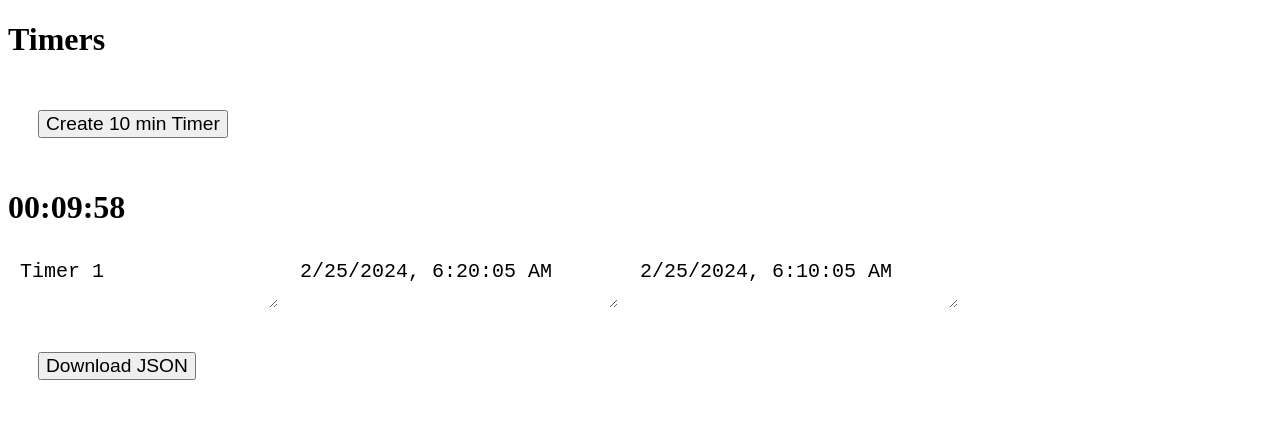
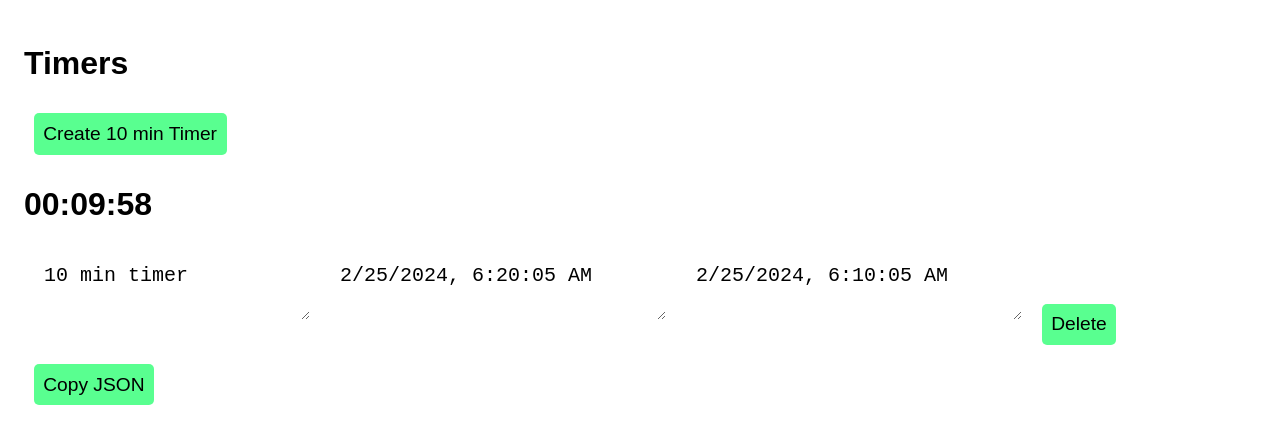
Before and after one commit to pranitsh/timer, a plain HTML site: page index.html in a window 1280 px wide. Both pictures are taken after a click on the button "Create 10 min Timer". Drawn offline with Linux system fonts and the light colour scheme.

Commit message:
feat: better design and delete button

```diff
--- a/index.html
+++ b/index.html
@@ -1,4 +1,5 @@
 <!DOCTYPE html>
+<!--Copyright (c) Pranit Shah 2023 - All rights reserved.-->
 <html lang="en">
 
 <head>
@@ -16,8 +17,8 @@
     <button id='create' onclick="addData()">
         Create 10 min Timer</button>
     <div id="timerDiv"></div>
-    <button id='create' onclick="navigator.clipboard.writeText(JSON.stringify(timerArray));">
-        Download JSON</button>
+    <button id='create' onclick="navigator.clipboard.writeText(JSON.stringify(timerArray, null, '\n\t'));">
+        Copy JSON</button>
     <script>
         // Modified from https://stackoverflow.com/a/23395136
         // Relicensed under https://creativecommons.org/licenses/by-sa/4.0/
@@ -29,6 +30,7 @@
     </script>
     <script>
         const timerDiv = document.getElementById('timerDiv');
+        let timerArray = [];
 
         function createTimer(item) {
             const elementDiv = document.createElement('div');
@@ -41,7 +43,11 @@
             startTime.cols = endTime.cols = 25;
             const name = document.createElement('textarea');
             name.value = item.name;
-            setTimeout(() => setInterval((timeLeft, startTime, endTime) => {
+            const deleteButton = document.createElement('button');
+            deleteButton.innerHTML = "Delete";
+            let intervalId = null;
+            setTimeout(() => {
+                intervalId = setInterval((timeLeft, startTime, endTime) => {
                     timeLeft.innerHTML = new Date(item.end - Date.now()).toISOString().split(/[T.]/)[1];
                     if ((item.end - Date.now()) < 0) {
                         document.title = '🔴🔴🔴🔴🔴';
@@ -49,7 +55,8 @@
                     } else if (item.number == 0) {
                         document.title = new Date(item.end - Date.now()).toISOString().split(/[T\.]/)[1];
                     }
-            }, 1000, timeLeft, startTime, endTime), Math.ceil(Date.now() / 1000) * 1000 - Date.now());
+                }, 1000, timeLeft, startTime, endTime);
+            }, Math.ceil(Date.now() / 1000) * 1000 - Date.now());
             endTime.onchange = (event) => {
                 item.end = !isNaN(new Date(event.target.value)) ? new Date(event.target.value) : item.end;
                 endTime.value = item.end.toLocaleString();
@@ -58,35 +65,57 @@
                 item.start = !isNaN(new Date(event.target.value)) ? new Date(event.target.value) : item.start;
                 startTime.value = item.start.toLocaleString();
             };
+            deleteButton.onclick = (event) => {
+                clearInterval(intervalId);
+                const index = timerArray.indexOf(item);
+                if (index !== -1) {
+                    timerArray.splice(index, 1);
+                }
+                const toRemove = document.getElementById(`timer${item.number}`);
+                toRemove.remove();
+            }
             name.onchange = (event) => {
                 item.name = event.target.value;
                 name.value = item.name;
             };
-            elementDiv.append(timeLeft, name, endTime, startTime);
-            timerDiv.append(elementDiv);
+            elementDiv.id = `timer${item.number}`;
+            elementDiv.append(timeLeft, name, endTime, startTime, deleteButton);
+            return elementDiv;
         }
 
-        let timerArray = [];
-
         function addData() {
-            let newData = { end: new Date(Date.now() + 10 * 60 * 1000), start: new Date(Date.now()), number: timerArray.length, name: `Timer ${timerArray.length + 1}` };
-            timerArray.push(newData);
-            createTimer(newData);
-            console.log(timerArray);
+            timerArray.push({ end: new Date(Date.now() + 600000), start: new Date(Date.now()), number: timerArray.length, name: `10 min timer` });
+            timerDiv.append(createTimer(timerArray[timerArray.length - 1]));
         }
-
-
     </script>
     <style>
         button {
             font-size: larger;
-            margin: 30px;
+            border: none;
+            padding: 0.5em;
+            border-radius: 5px;
+            height: auto;
+            margin: 0.5em;
+            background-color: #59ff90;
+            transition: background-color 0.3s;
         }
 
         textarea {
             margin: 10px;
             font-size: x-large;
             border: none;
+            padding: 0.5em;
+            border-radius: 5px;
+            height: auto;
+        }
+
+        body {
+            padding: 1em;
+            font-family: Arial, sans-serif;
+        }
+
+        button:hover {
+            background-color: #4fd98d;
         }
     </style>
 </body>
```
Lines whose indentation alone changed are shown as unchanged.
